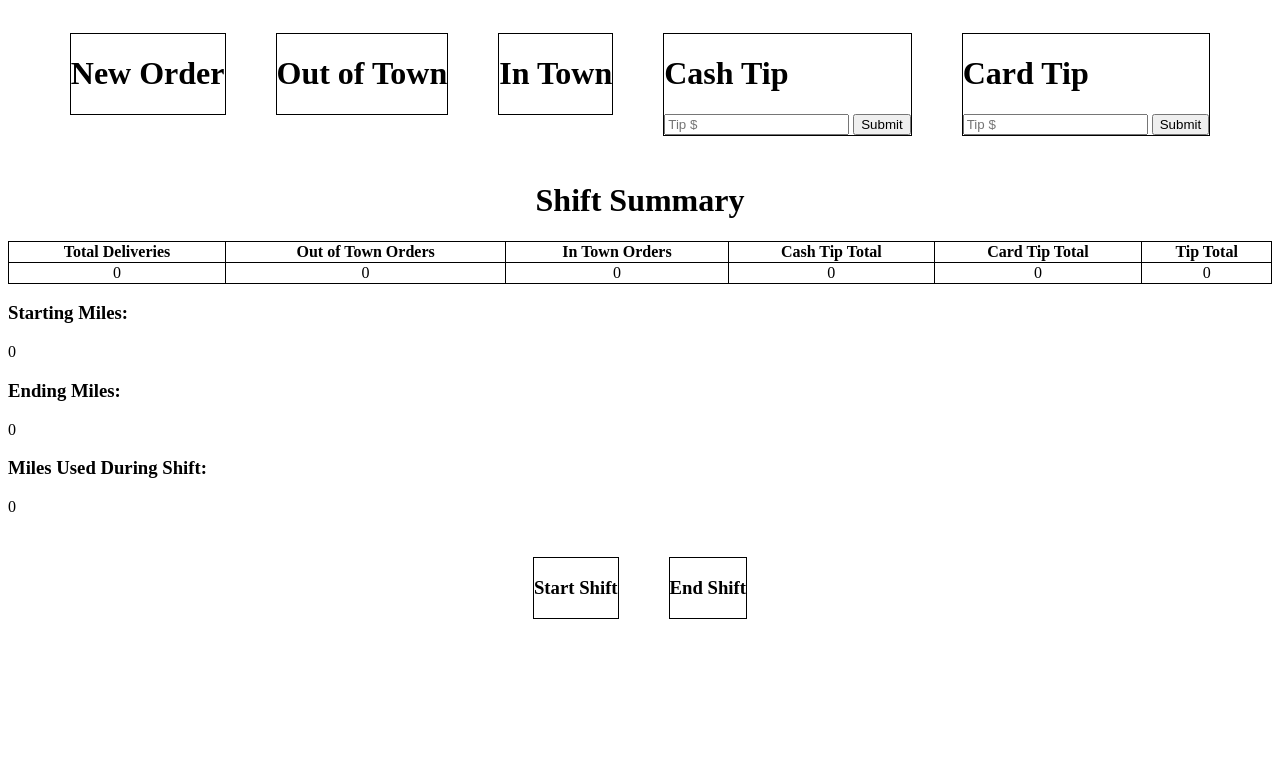
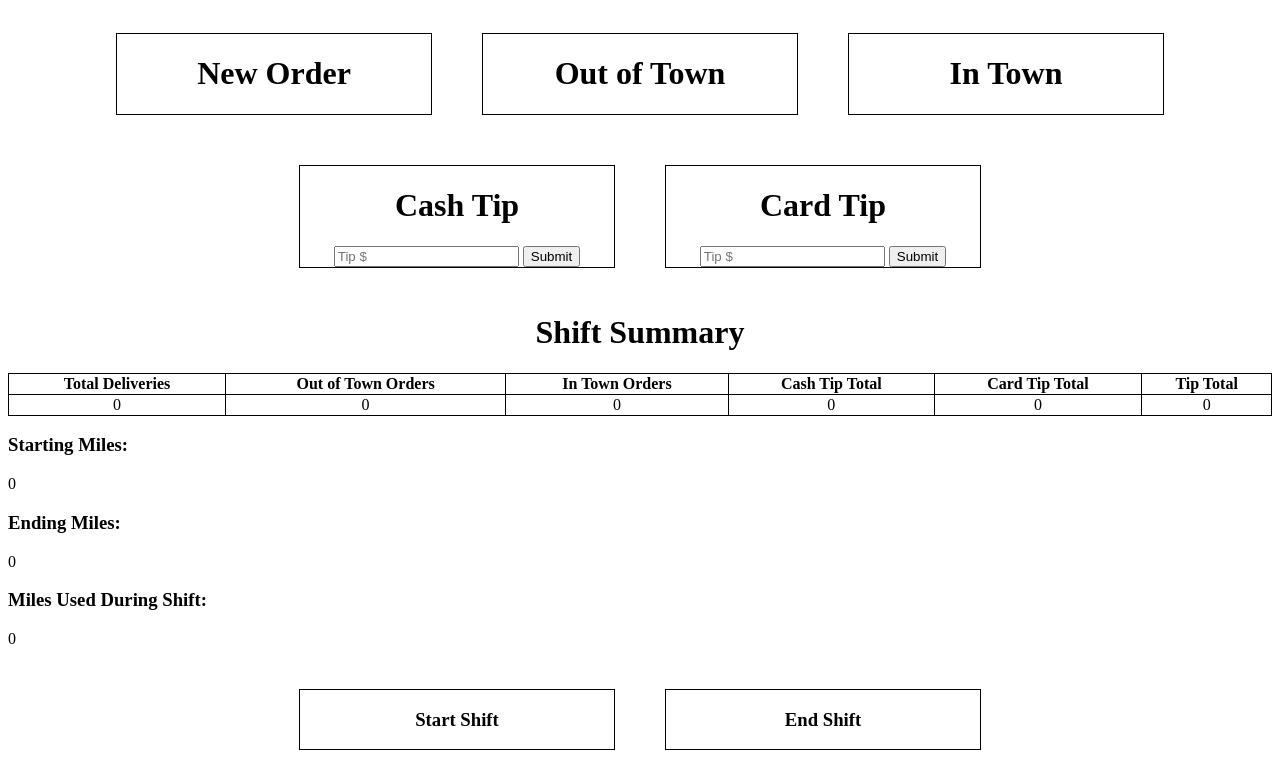
Before and after one commit to JoeyMBrown/pizza_app, a plain HTML site: page index.html in a window 1280 px wide. Drawn offline with Linux system fonts and the light colour scheme.

Commit message:
CSS Changes.

```diff
--- a/global.css
+++ b/global.css
@@ -12,15 +12,23 @@ ul {
     display: flex;
     flex-direction: row;
     justify-content: center;
+    flex-wrap: wrap;
+    /*align-items: center;*/
     list-style-type: none;
+    text-align: center;
     margin: 0;
     padding: 0;
 }
 
 ul li {
+    width: 25%;
     margin: 10px;
     padding: 15px;
 }
+
+/*#newOrder {
+    flex-grow: 6;
+}*/
 
 #shiftSummary {
     text-align: center;
```
